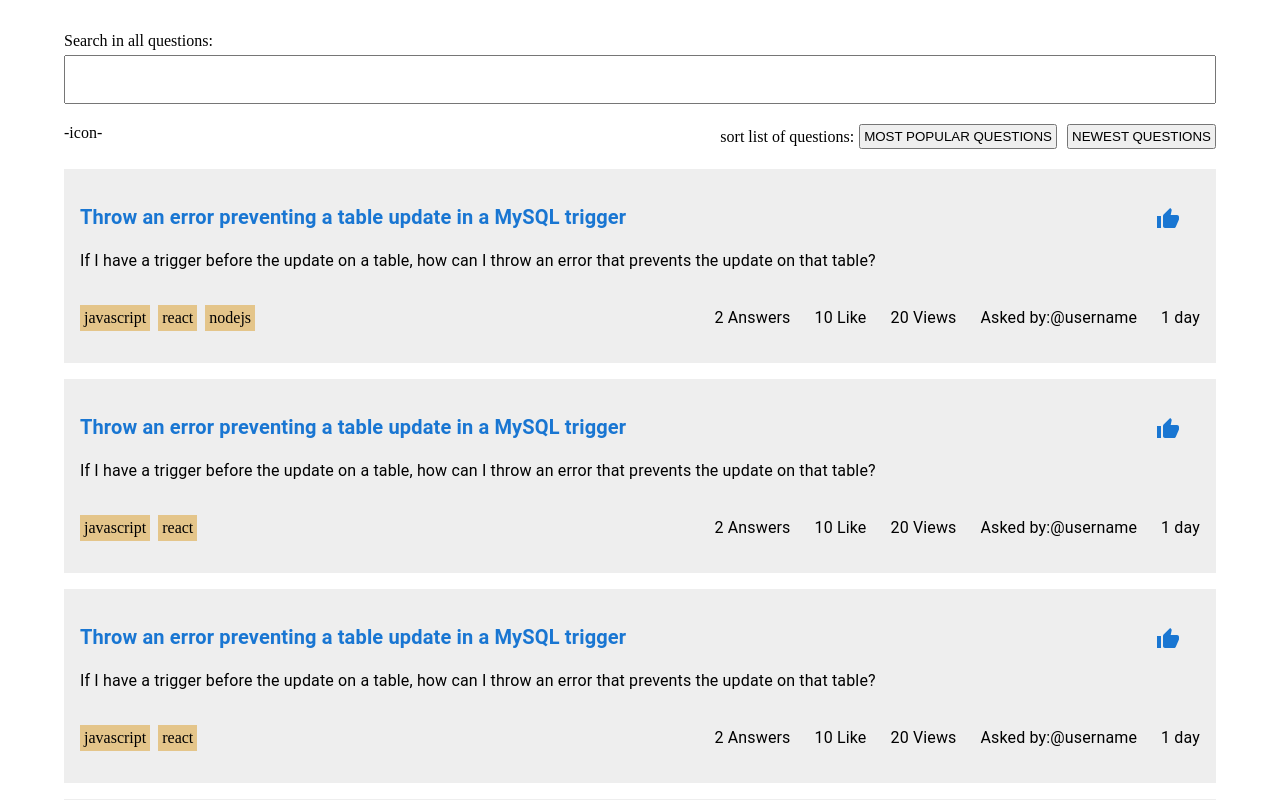
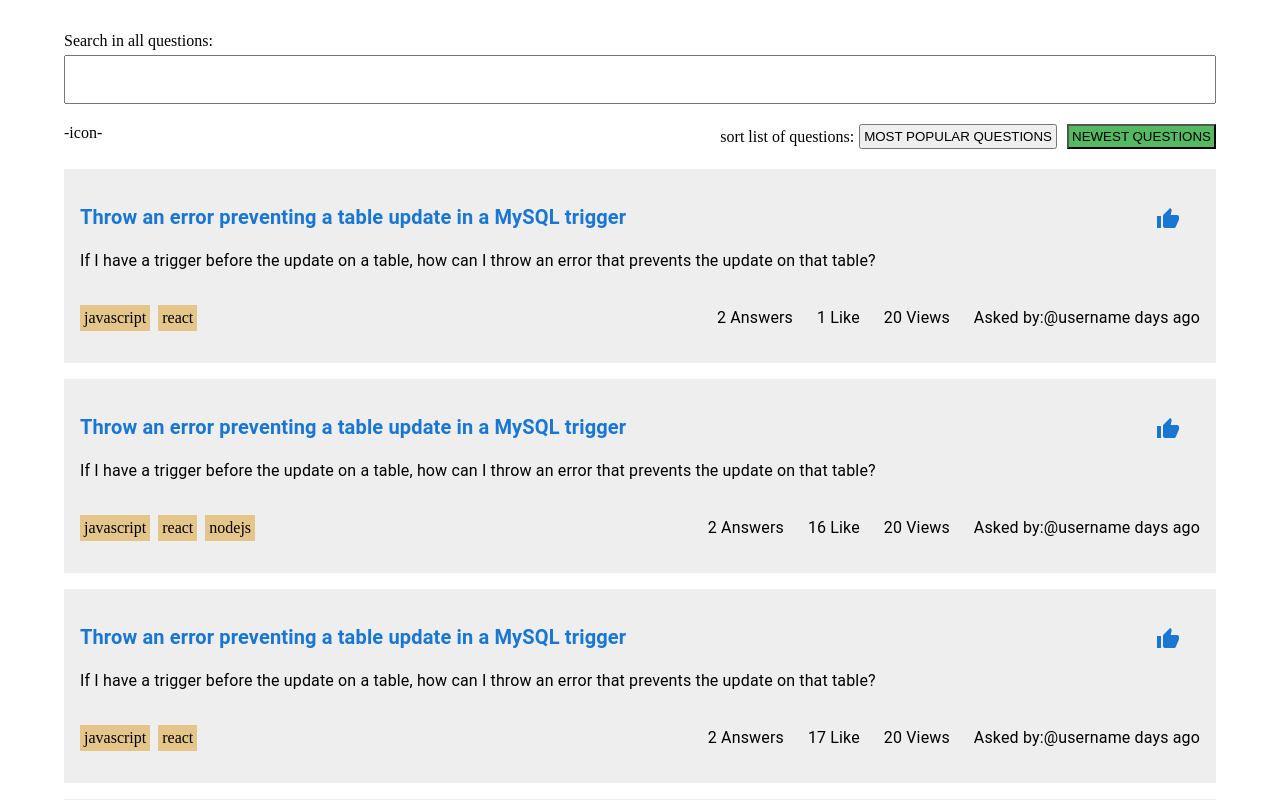
Before and after one commit to Lenindelrionicaragua/Q-And-A, a React app in the folder client/: page / in a window 1280 px wide. Both pictures are taken after a click on the button "NEWEST QUESTIONS". Shown: the top 800 px of the page. Built offline with nearby package versions, Linux system fonts and the light colour scheme.

Commit message:
searchbar and sorting options completed

```diff
--- a/client/src/components/questions/Question.jsx
+++ b/client/src/components/questions/Question.jsx
@@ -6,6 +6,14 @@ import Button from "@mui/material/Button";
 import ThumbUpIcon from "@mui/icons-material/ThumbUp";
 
 const Question = ({ question }) => {
+  const daysAgo = React.useMemo(() => {
+    const currentDate = new Date();
+    const questionDate = question.date;
+    const timeDifference = Math.abs(currentDate - questionDate);
+    Math.ceil(timeDifference / (1000 * 60 * 60 * 24)),
+      [questionDate, timeDifference];
+  });
+
   return (
     <li className="questionItem">
       <Stack
@@ -58,8 +66,9 @@ const Question = ({ question }) => {
           <Typography>{question.answers.length} Answers</Typography>
           <Typography>{question.likes} Like</Typography>
           <Typography>{question.views} Views</Typography>
-          <Typography> Asked by:{question.author}</Typography>
-          <Typography>{question.date}</Typography>
+          <Typography>
+            Asked by:{question.author} {daysAgo} days ago
+          </Typography>
         </Stack>
       </Stack>
     </li>
--- a/client/src/components/questions/QuestionList.jsx
+++ b/client/src/components/questions/QuestionList.jsx
@@ -7,6 +7,9 @@ import Sorting from "../sorting/Sorting";
 
 const QuestionList = () => {
   const [questions, setQuestions] = React.useState([]);
+  const [filteredQuestions, setFilteredQuestions] = React.useState([]);
+  const [isSortedByPopularity, setIsSortedByPopularity] = React.useState(false);
+  const [isSortedByTime, setIsSortedByTime] = React.useState(false);
 
   React.useEffect(() => {
     setQuestions([
@@ -16,10 +19,10 @@ const QuestionList = () => {
         excerpt:
           "If I have a trigger before the update on a table, how can I throw an error that prevents the update on that table?",
         module: ["javascript", "react", "nodejs"],
-        likes: 10,
+        likes: 16,
         views: 20,
         author: "@username",
-        date: "1 day",
+        date: new Date("8.9.2023"),
         answers: [
           "Here is one hack that may work. It isn't clean, but it looks like it might work:Essentially, you just try to update a column that doesn't exist.",
           "The hack could be implemented using triggers or using a stored procedure. I describe both options below following the example used by @RuiDC.",
@@ -31,10 +34,10 @@ const QuestionList = () => {
         excerpt:
           "If I have a trigger before the update on a table, how can I throw an error that prevents the update on that table?",
         module: ["javascript", "react"],
-        likes: 10,
+        likes: 17,
         views: 20,
         author: "@username",
-        date: "1 day",
+        date: new Date("1.10.2023"),
         answers: [
           "Here is one hack that may work. It isn't clean, but it looks like it might work:Essentially, you just try to update a column that doesn't exist.",
           "The hack could be implemented using triggers or using a stored procedure. I describe both options below following the example used by @RuiDC.",
@@ -46,10 +49,10 @@ const QuestionList = () => {
         excerpt:
           "If I have a trigger before the update on a table, how can I throw an error that prevents the update on that table?",
         module: ["javascript", "react"],
-        likes: 10,
+        likes: 1,
         views: 20,
         author: "@username",
-        date: "1 day",
+        date: new Date("1.1.2024"),
         answers: [
           "Here is one hack that may work. It isn't clean, but it looks like it might work:Essentially, you just try to update a column that doesn't exist.",
           "The hack could be implemented using triggers or using a stored procedure. I describe both options below following the example used by @RuiDC.",
@@ -61,10 +64,10 @@ const QuestionList = () => {
         excerpt:
           "If I have a trigger before the update on a table, how can I throw an error that prevents the update on that table?",
         module: ["javascript", "react"],
-        likes: 10,
+        likes: 90,
         views: 20,
         author: "@username",
-        date: "1 day",
+        date: new Date("1.8.2022"),
         answers: [
           "Here is one hack that may work. It isn't clean, but it looks like it might work:Essentially, you just try to update a column that doesn't exist.",
           "The hack could be implemented using triggers or using a stored procedure. I describe both options below following the example used by @RuiDC.",
@@ -73,22 +76,69 @@ const QuestionList = () => {
     ]);
   }, []);
 
+  React.useEffect(() => {
+    if (questions.length > 0) {
+      runSearch();
+    }
+  }, [questions]);
+
   const runSearch = (searchModule) => {
-    const filteredQuestions = questions.filter((question) => {
+    if (!searchModule) {
+      setFilteredQuestions(questions);
+      return;
+    }
+    const updatedQuestions = questions.filter((question) => {
       return question.module.includes(searchModule);
     });
 
-    setQuestions(filteredQuestions);
+    setFilteredQuestions(updatedQuestions);
   };
 
-  const handlePopularQuestions = () => {};
+  function handleSortByPopularity() {
+    const sortedQuestions = [...questions].sort((a, b) => {
+      return b.likes - a.likes;
+    });
+    const valueToBe = !isSortedByPopularity;
+    setIsSortedByPopularity(valueToBe);
+    setIsSortedByTime(false);
+
+    if (valueToBe) {
+      setFilteredQuestions(sortedQuestions);
+    } else {
+      setFilteredQuestions(questions);
+    }
+  }
+
+  function handleSortByTime() {
+    const sortedQuestions = [...questions].sort((a, b) => {
+      const timeA = new Date().getTime() - a.date.getTime();
+      const timeB = new Date().getTime() - b.date.getTime();
+      return timeA - timeB;
+    });
+
+    const valueToBe = !isSortedByTime;
+    setIsSortedByTime(valueToBe);
+    setIsSortedByPopularity(false);
+
+    if (valueToBe) {
+      setFilteredQuestions(sortedQuestions);
+    } else {
+      setFilteredQuestions(questions);
+    }
+  }
+
   return (
     <Box component="section" py={4}>
       <Container maxWidth="lg">
         <SearchBar runSearch={runSearch} />
-        <Sorting handlePopularQuestions={handlePopularQuestions} />
+        <Sorting
+          handleSortByPopularity={handleSortByPopularity}
+          handleSortByTime={handleSortByTime}
+          isSortedByPopularity={isSortedByPopularity}
+          isSortedByTime={isSortedByTime}
+        />
         <ul>
-          {questions.map((qus, index) => (
+          {filteredQuestions.map((qus, index) => (
             <Question key={index} question={qus} />
           ))}
         </ul>
--- a/client/src/components/sorting/Sorting.css
+++ b/client/src/components/sorting/Sorting.css
@@ -17,3 +17,6 @@
 .newest-question-btn {
   padding: 3px;
 }
+.sort-active {
+  background-color: rgb(84, 185, 96);
+}
--- a/client/src/components/sorting/Sorting.jsx
+++ b/client/src/components/sorting/Sorting.jsx
@@ -1,7 +1,12 @@
 import React from "react";
 import "./Sorting.css";
 
-const Sorting = (handlePopularQuestions) => {
+const Sorting = ({
+  handleSortByPopularity,
+  handleSortByTime,
+  isSortedByPopularity,
+  isSortedByTime,
+}) => {
   return (
     <div className="sorting-wrapper">
       <div className="sorting-icon">
@@ -9,13 +14,34 @@ const Sorting = (handlePopularQuestions) => {
       </div>
       <div className="sort-btn-wrapper">
         <p style={{ marginRight: "5px" }}>sort list of questions:</p>
-        <button
-          className="popular-question-btn"
-          onClick={handlePopularQuestions}
-        >
-          MOST POPULAR QUESTIONS
-        </button>
-        <button className="newest-question-btn">NEWEST QUESTIONS</button>
+        {isSortedByPopularity ? (
+          <button
+            className="popular-question-btn sort-active"
+            onClick={handleSortByPopularity}
+          >
+            MOST POPULAR QUESTIONS
+          </button>
+        ) : (
+          <button
+            className="popular-question-btn "
+            onClick={handleSortByPopularity}
+          >
+            MOST POPULAR QUESTIONS
+          </button>
+        )}
+
+        {isSortedByTime ? (
+          <button
+            className="newest-question-btn sort-active"
+            onClick={handleSortByTime}
+          >
+            NEWEST QUESTIONS
+          </button>
+        ) : (
+          <button className="newest-question-btn " onClick={handleSortByTime}>
+            NEWEST QUESTIONS
+          </button>
+        )}
       </div>
     </div>
   );
```
